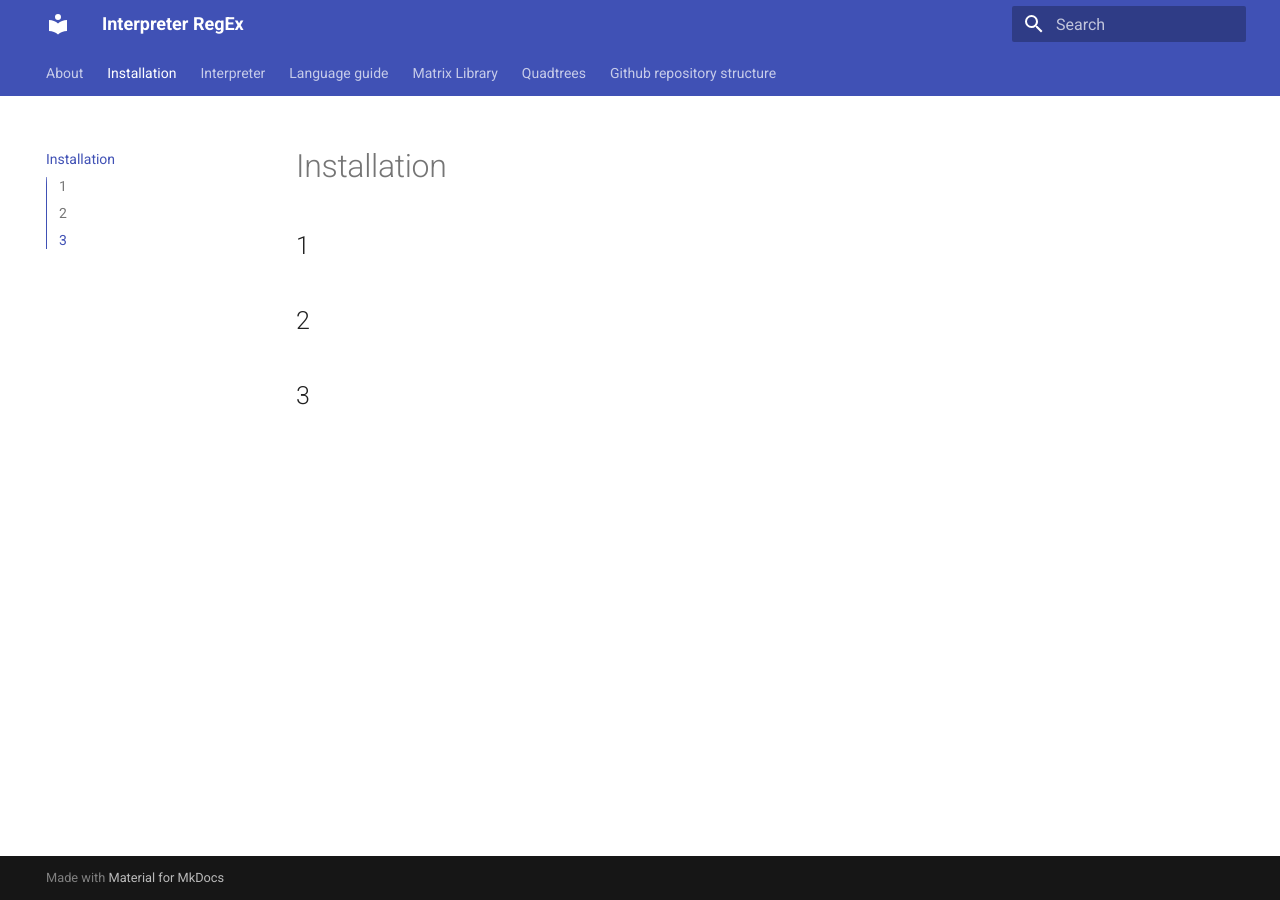
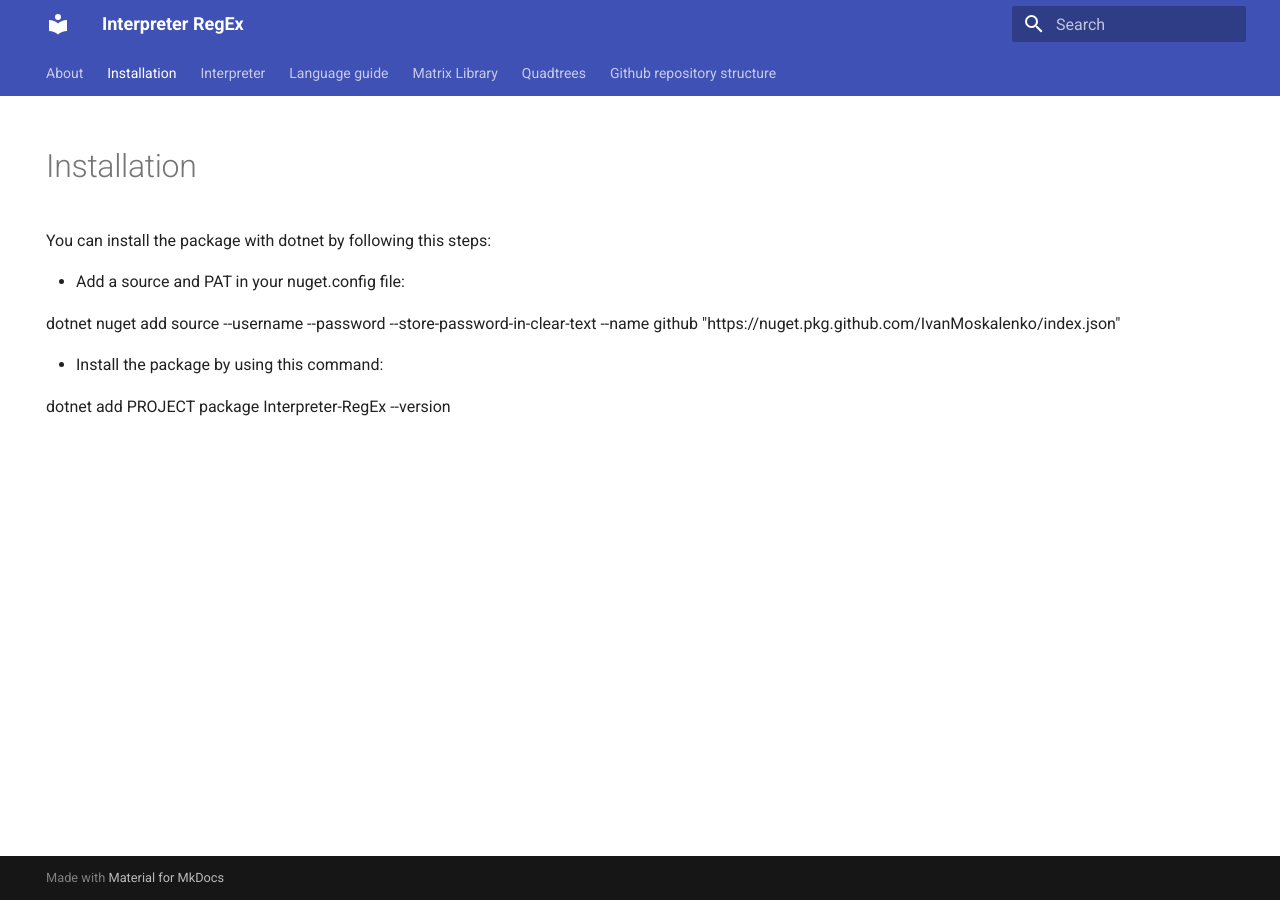
Before and after one commit to vnmsklnk/Interpreter-RegEx, an MkDocs documentation site: the page built from docs/Installation.md, in a window 1280 px wide. Built offline with MkDocs 1.6.1 and Material for MkDocs 9.7.7, drawn with Linux system fonts in a browser that asks for light colours.

Commit message:
installation guide

```diff
--- a/docs/Installation.md
+++ b/docs/Installation.md
@@ -1,5 +1,15 @@
+---
+hide:
+  - navigation
+---
 # Installation
 
-## 1
-## 2
-## 3
+You can install the package with dotnet by following this steps:
+
+* Add a source and PAT in your nuget.config file:
+
+  dotnet nuget add source --username <YOUR_USERNAME> --password <PAT> --store-password-in-clear-text --name github "https://nuget.pkg.github.com/IvanMoskalenko/index.json"
+
+* Install the package by using this command:
+
+  dotnet add PROJECT package Interpreter-RegEx --version <version>
```
Also changed, not shown: README.md (+7 -9 lines).
